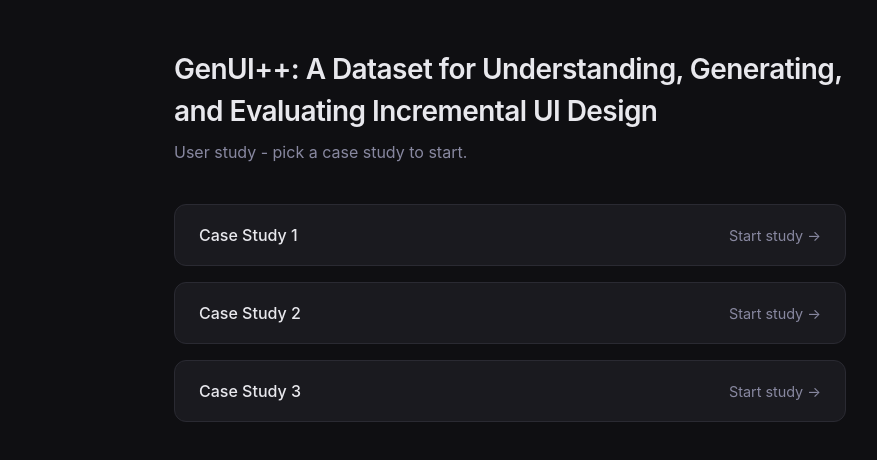
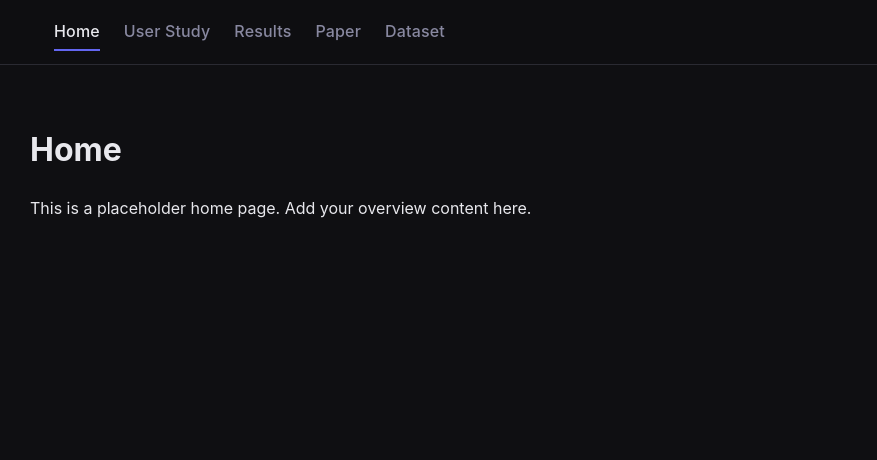
Before and after one commit to gupann/genui-plusplus, a React (Vite) app: page / in a window 1280 px wide. Shown: the top 460 px of the page, without its empty margins (130-1007 px from the left). Built offline with nearby package versions, Linux system fonts and the light colour scheme.

Commit message:
created pages for other aspects of project site

```diff
--- a/src/App.jsx
+++ b/src/App.jsx
@@ -1,12 +1,51 @@
-import { Routes, Route } from 'react-router-dom'
+import { NavLink, Routes, Route } from 'react-router-dom'
 import Home from './pages/Home'
+import UserStudy from './pages/UserStudy'
+import Results from './pages/Results'
+import Paper from './pages/Paper'
+import Dataset from './pages/Dataset'
 import Study from './pages/Study'
+
+const NAV_ITEMS = [
+  { label: 'Home', to: '/' },
+  { label: 'User Study', to: '/user-study' },
+  { label: 'Results', to: '/results' },
+  { label: 'Paper', to: '/paper' },
+  { label: 'Dataset', to: '/dataset' },
+]
 
 export default function App() {
   return (
-    <Routes>
-      <Route path="/" element={<Home />} />
-      <Route path="/study/:taskId" element={<Study />} />
-    </Routes>
+    <div className="app">
+      <header className="site-nav">
+        <div className="site-shell site-nav__inner">
+          <nav className="site-nav__links" aria-label="Primary">
+            {NAV_ITEMS.map((item) => (
+              <NavLink
+                key={item.to}
+                to={item.to}
+                end={item.to === '/'}
+                className={({ isActive }) =>
+                  `site-nav__link${isActive ? ' site-nav__link--active' : ''}`
+                }
+              >
+                {item.label}
+              </NavLink>
+            ))}
+          </nav>
+        </div>
+      </header>
+
+      <main className="site-shell site-main">
+        <Routes>
+          <Route path="/" element={<Home />} />
+          <Route path="/user-study" element={<UserStudy />} />
+          <Route path="/results" element={<Results />} />
+          <Route path="/paper" element={<Paper />} />
+          <Route path="/dataset" element={<Dataset />} />
+          <Route path="/study/:taskId" element={<Study />} />
+        </Routes>
+      </main>
+    </div>
   )
 }
--- a/src/index.css
+++ b/src/index.css
@@ -29,6 +29,64 @@ body {
   min-height: 100vh;
 }
 
+.app {
+  min-height: 100vh;
+}
+
+.site-shell {
+  max-width: 960px;
+  margin: 0 auto;
+  padding: 0 1.5rem;
+}
+
+.site-nav {
+  position: sticky;
+  top: 0;
+  z-index: 10;
+  background: rgba(15, 15, 18, 0.9);
+  border-bottom: 1px solid var(--border);
+  backdrop-filter: blur(12px);
+}
+
+.site-nav__inner {
+  display: flex;
+  align-items: center;
+  justify-content: flex-start;
+  min-height: 64px;
+}
+
+.site-nav__links {
+  display: flex;
+  flex-wrap: wrap;
+  gap: 0.75rem 1.5rem;
+}
+
+.site-nav__link {
+  color: var(--muted);
+  font-weight: 500;
+  letter-spacing: 0.01em;
+  padding: 0.35rem 0;
+  border-bottom: 2px solid transparent;
+  transition: color 0.2s, border-color 0.2s;
+}
+
+.site-nav__link:hover {
+  color: var(--text);
+}
+
+.site-nav__link--active {
+  color: var(--text);
+  border-color: var(--accent);
+}
+
+.site-main {
+  padding: 2.5rem 0 3.5rem;
+}
+
+.page {
+  min-height: calc(100vh - 160px);
+}
+
 a {
   color: var(--accent);
   text-decoration: none;
--- /dev/null
+++ b/src/pages/Dataset.jsx
@@ -0,0 +1,8 @@
+export default function Dataset() {
+  return (
+    <div className="page">
+      <h1>Dataset</h1>
+      <p>This is a placeholder dataset page. Add dataset details here.</p>
+    </div>
+  )
+}
--- a/src/pages/Home.jsx
+++ b/src/pages/Home.jsx
@@ -1,89 +1,8 @@
-import { useNavigate } from 'react-router-dom';
-
-const CASE_STUDIES = [
-  { id: 1, label: 'Case Study 1' },
-  { id: 2, label: 'Case Study 2' },
-  { id: 3, label: 'Case Study 3' },
-];
-
 export default function Home() {
-  const navigate = useNavigate();
-
   return (
-    <div className='home'>
-      <header className='home__header'>
-        <h1>
-          GenUI++: A Dataset for Understanding, Generating, and Evaluating
-          Incremental UI Design
-        </h1>
-        <p className='home__subtitle'>
-          User study - pick a case study to start.
-        </p>
-      </header>
-      <nav className='home__nav' aria-label='Case studies'>
-        {CASE_STUDIES.map(({ id, label }) => (
-          <button
-            key={id}
-            type='button'
-            className='home__card'
-            onClick={() => navigate(`/study/${id}`)}
-          >
-            <span className='home__card-label'>{label}</span>
-            <span className='home__card-hint'>Start study →</span>
-          </button>
-        ))}
-      </nav>
-      <style>{`
-        .home {
-          min-height: 100vh;
-          padding: 3rem 1.5rem;
-          max-width: 720px;
-          margin: 0 auto;
-        }
-        .home__header {
-          margin-bottom: 2.5rem;
-        }
-        .home__header h1 {
-          font-size: 1.75rem;
-          font-weight: 600;
-          margin: 0 0 0.5rem 0;
-          letter-spacing: -0.02em;
-        }
-        .home__subtitle {
-          color: var(--muted);
-          margin: 0;
-          font-size: 1rem;
-        }
-        .home__nav {
-          display: flex;
-          flex-direction: column;
-          gap: 1rem;
-        }
-        .home__card {
-          display: flex;
-          align-items: center;
-          justify-content: space-between;
-          padding: 1.25rem 1.5rem;
-          background: var(--surface);
-          border: 1px solid var(--border);
-          border-radius: var(--radius);
-          color: var(--text);
-          font-size: 1rem;
-          text-align: left;
-          transition: border-color 0.2s, background 0.2s;
-        }
-        .home__card:hover {
-          border-color: var(--accent);
-          background: rgba(99, 102, 241, 0.06);
-        }
-        .home__card-label {
-          font-weight: 500;
-        }
-        .home__card-hint {
-          color: var(--muted);
-          font-size: 0.9rem;
-        }
-      `}</style>
+    <div className="page">
+      <h1>Home</h1>
+      <p>This is a placeholder home page. Add your overview content here.</p>
     </div>
-  );
+  )
 }
--- /dev/null
+++ b/src/pages/Paper.jsx
@@ -0,0 +1,8 @@
+export default function Paper() {
+  return (
+    <div className="page">
+      <h1>Paper</h1>
+      <p>This is a placeholder paper page. Add paper details here.</p>
+    </div>
+  )
+}
--- /dev/null
+++ b/src/pages/Results.jsx
@@ -0,0 +1,8 @@
+export default function Results() {
+  return (
+    <div className="page">
+      <h1>Results</h1>
+      <p>This is a placeholder results page. Add results content here.</p>
+    </div>
+  )
+}
--- /dev/null
+++ b/src/pages/UserStudy.jsx
@@ -0,0 +1,82 @@
+import { useNavigate } from 'react-router-dom'
+
+const CASE_STUDIES = [
+  { id: 1, label: 'Case Study 1' },
+  { id: 2, label: 'Case Study 2' },
+  { id: 3, label: 'Case Study 3' },
+]
+
+export default function UserStudy() {
+  const navigate = useNavigate()
+
+  return (
+    <div className="user-study">
+      <header className="user-study__header">
+        <h1>GenUI++: A Dataset for Understanding, Generating, and Evaluating Incremental UI Design</h1>
+        <p className="user-study__subtitle">User study - pick a case study to start.</p>
+      </header>
+      <nav className="user-study__nav" aria-label="Case studies">
+        {CASE_STUDIES.map(({ id, label }) => (
+          <button
+            key={id}
+            type="button"
+            className="user-study__card"
+            onClick={() => navigate(`/study/${id}`)}
+          >
+            <span className="user-study__card-label">{label}</span>
+            <span className="user-study__card-hint">Start study →</span>
+          </button>
+        ))}
+      </nav>
+      <style>{`
+        .user-study {
+          min-height: calc(100vh - 80px);
+          padding: 2.5rem 0 3rem;
+        }
+        .user-study__header {
+          margin-bottom: 2.5rem;
+        }
+        .user-study__header h1 {
+          font-size: 1.75rem;
+          font-weight: 600;
+          margin: 0 0 0.5rem 0;
+          letter-spacing: -0.02em;
+        }
+        .user-study__subtitle {
+          color: var(--muted);
+          margin: 0;
+          font-size: 1rem;
+        }
+        .user-study__nav {
+          display: flex;
+          flex-direction: column;
+          gap: 1rem;
+        }
+        .user-study__card {
+          display: flex;
+          align-items: center;
+          justify-content: space-between;
+          padding: 1.25rem 1.5rem;
+          background: var(--surface);
+          border: 1px solid var(--border);
+          border-radius: var(--radius);
+          color: var(--text);
+          font-size: 1rem;
+          text-align: left;
+          transition: border-color 0.2s, background 0.2s;
+        }
+        .user-study__card:hover {
+          border-color: var(--accent);
+          background: rgba(99, 102, 241, 0.06);
+        }
+        .user-study__card-label {
+          font-weight: 500;
+        }
+        .user-study__card-hint {
+          color: var(--muted);
+          font-size: 0.9rem;
+        }
+      `}</style>
+    </div>
+  )
+}
```
Also changed, not shown: src/pages/Study.jsx (+51 -8 lines).
